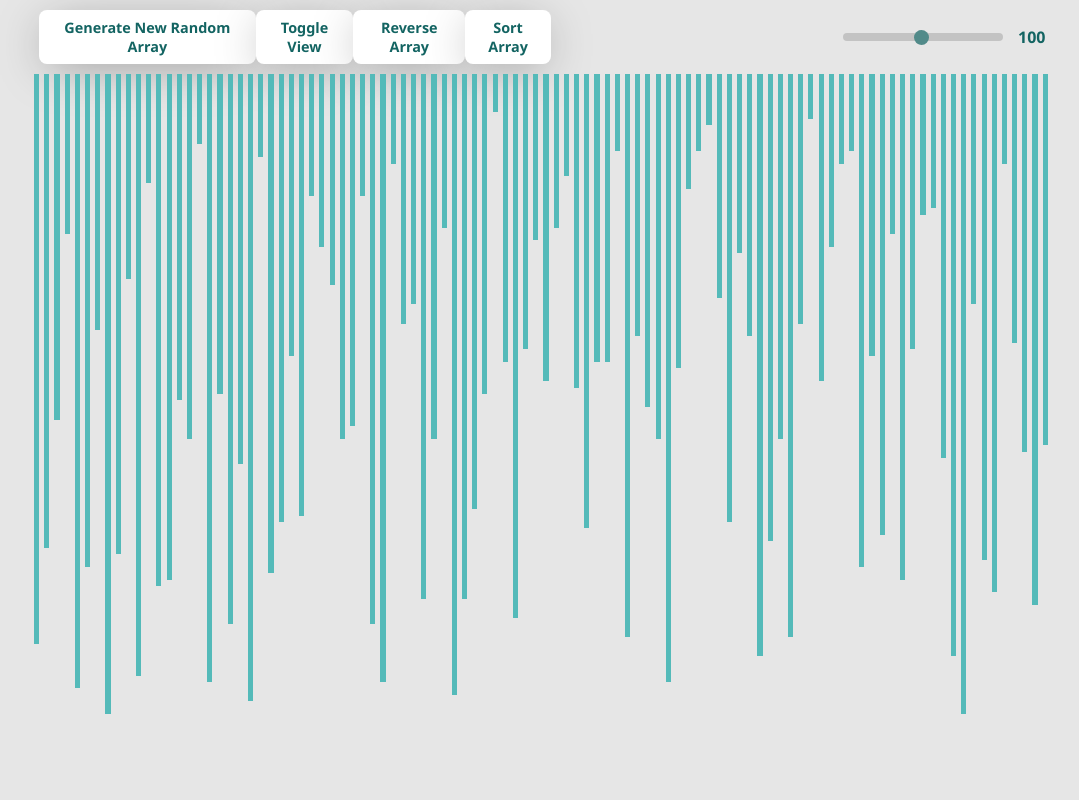
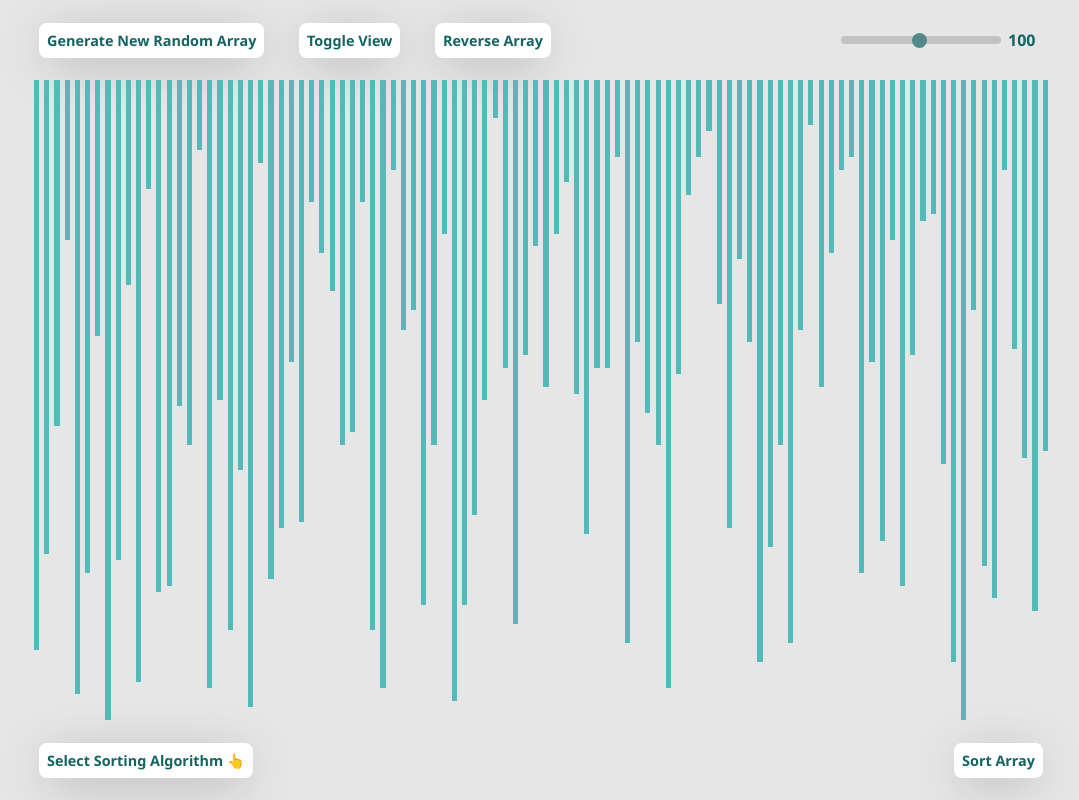
Before and after one commit to iamabhi898/sorting-visualizer, a React (Create React App) app: page / in a window 1280 px wide. Shown: the whole page, without its empty margins (99-1178 px from the left). Built offline with nearby package versions, Linux system fonts and the light colour scheme.

Commit message:
added - select sort algo BTN, watermark, bottomtoolbar

```diff
--- a/src/App.js
+++ b/src/App.js
@@ -8,7 +8,7 @@ function App() {
     <div className={`${styles.svWrapper}`}>
       <TopToolbar />
       <SortingVisualizer />
-      {/* <BottomToolbar /> */}
+      <BottomToolbar />
     </div>
   );
 }
--- a/src/app/BottomToolbar/BottomToolbar.jsx
+++ b/src/app/BottomToolbar/BottomToolbar.jsx
@@ -1,7 +1,77 @@
-import React from "react";
+import React, { useState } from "react";
+import styles from "../../styles/styles.module.css";
+import { useSelector, useDispatch } from "react-redux";
+import { sortArray } from "../../redux/reducer";
 
 const BottomToolbar = () => {
-  return <div>BottomToolbar</div>;
+  // DISPATCHER
+  const dispatch = useDispatch();
+  // states
+  const [selectToggle, setSelectToggle] = useState(false);
+  const [crrSelectSort, setCrrSelectedSort] = useState("");
+
+  return (
+    <div className={styles.inputsWrapper}>
+      <div className={styles.waterMark}>{crrSelectSort}</div>
+      <div className={`${styles.leftButtonWrapper} ${styles.dropupWrapper}`}>
+        <button
+          className={styles.button}
+          onClick={() => {
+            setSelectToggle(!selectToggle);
+          }}
+          onBlur={() => {
+            setTimeout(() => {
+              setSelectToggle(false);
+            }, 300);
+          }}
+        >
+          Select Sorting Algorithm {selectToggle ? "👇" : "👆"}
+        </button>
+        <div
+          className={styles.dropupMenu}
+          style={{ display: selectToggle ? "flex" : "none" }}
+        >
+          <button
+            className={styles.button}
+            onClick={() => {
+              setCrrSelectedSort("MERGE SORT");
+            }}
+          >
+            Merge Sort
+          </button>
+          <button
+            className={styles.button}
+            onClick={() => {
+              setCrrSelectedSort("HEAP SORT");
+            }}
+          >
+            Heap Sort
+          </button>
+          <button
+            className={styles.button}
+            onClick={() => {
+              setCrrSelectedSort("QUICK SORT");
+            }}
+          >
+            Quick Sort
+          </button>
+          <button
+            className={styles.button}
+            onClick={() => {
+              setCrrSelectedSort("BUBBLE SORT");
+            }}
+          >
+            Bubble Sort
+          </button>
+        </div>
+      </div>
+      <div className={styles.rightButtonWrapper}>
+        <button className={styles.button} onClick={() => dispatch(sortArray())}>
+          Sort Array
+        </button>
+      </div>
+    </div>
+  );
 };
 
 export default BottomToolbar;
--- a/src/app/TopToolbar/TopToolbar.jsx
+++ b/src/app/TopToolbar/TopToolbar.jsx
@@ -5,7 +5,6 @@ import {
   generateRandomArr,
   toggleBarView,
   reverseArray,
-  sortArray,
   setNumOfBars,
 } from "../../redux/reducer";
 
@@ -17,7 +16,7 @@ const TopToolbar = () => {
 
   return (
     <div className={styles.inputsWrapper}>
-      <div className={styles.upperButtonWrapper}>
+      <div className={styles.leftButtonWrapper}>
         {/* BUTTON ::: GENERATE NEW RANDOM ARRAY */}
         <button
           className={styles.button}
@@ -38,12 +37,9 @@ const TopToolbar = () => {
         >
           Reverse Array
         </button>
-        <button className={styles.button} onClick={() => dispatch(sortArray())}>
-          Sort Array
-        </button>
       </div>
       {/* SLIDER ::: NUMBER OF BARS */}
-      <div className={styles.sliderWrapper}>
+      <div className={styles.rightButtonWrapper}>
         <input
           type="range"
           id={styles.slider}
--- a/src/styles/styles.module.css
+++ b/src/styles/styles.module.css
@@ -1,19 +1,23 @@
+ /* APP - CONTAINER (TOPBAR, SV, BOTTOMBAR) */
 .svWrapper {
     display: flex;
     justify-content: center;
     align-items: center;
     flex-direction: column;
+    user-select: none;
 }
 
+ /* TOPBAR/BOTTOM BAR CONTAINER */
 .inputsWrapper {
-    margin-top: 10px;
+    height: 10vh;
     width: 80vw;
     display: flex;
     justify-content: space-between;
     align-items: center;
 }
 
-.upperButtonWrapper {
+ /* LEFT PART OF TOP/BOTTOMBAR - CONTAINER */
+.leftButtonWrapper {
     width: 50%;
     margin-left: 10px;
     display: flex;
@@ -21,6 +25,7 @@
     align-items: center;
 }
 
+/* BUTTONS */
 .button {
     background-color: white;
     color: #136462;
@@ -45,12 +50,15 @@
     transform: translateY(2px);
 }
 
-.sliderWrapper {
+/* RIGHT PART OF TOP/BOTTOMBAR - CONTAINER */
+.rightButtonWrapper {
+    margin-right: 10px;
     display: flex;
     justify-content: space-between;
     align-items: center;
 }
 
+/* SLIDER */
 #sliderRangeValue {
     margin: 5px;
     width: 30px;
@@ -63,7 +71,6 @@
     -webkit-appearance: none;
     width: 160px;
     height: 8px;
-    margin-right: 10px;
     border-radius: 5px;
     background: #b5b5b5;
     opacity: 0.7;
@@ -101,13 +108,13 @@
     cursor: pointer;
 }
 
+ /* SORTING VISUALIZER - CONTAINER & BARS */
 .barsWrapper {
     height: 80vh;
     width: 80vw;
-    margin: 10px;
     font-size: 1.5rem;
     color: white;
-    /* background-color: lightcoral; */
+    /* background-color: black; */
     display: flex;
     justify-content: space-evenly;
 }
@@ -119,6 +126,42 @@
     justify-content: center;
 }
 
+/* DROP UP MENU - SORTING ALGORITHMS */
+.dropupWrapper {
+    position: relative;
+    width: auto;
+}
+
+.dropupMenu {
+    position: absolute;
+    min-width: 150px;
+    bottom: 30px;
+    height: 25vh;
+    padding: 0px 0px 10px 10px;
+    z-index: 1;
+    justify-content: space-evenly;
+    align-items: flex-start;
+    flex-direction: column;
+}
+
+/* WATER MARK - SORTING ALGORITHM */
+.waterMark {
+    font-size: 6rem;
+    font-weight: 700;
+    font-style: italic;
+    color: #cacaca;
+    padding-left: 5vw;
+    position: absolute;
+    height: 100vh;
+    top: 0px;
+    left: 0px;
+    /* background-color: pink; */
+    z-index: -100;
+    display: flex;
+    align-items: center;
+}
+
+/* RESPONSIVENESS  */
 @media only screen and (max-width: 1000px) {
     .upperButtonWrapper {
         width: 40%;
```
